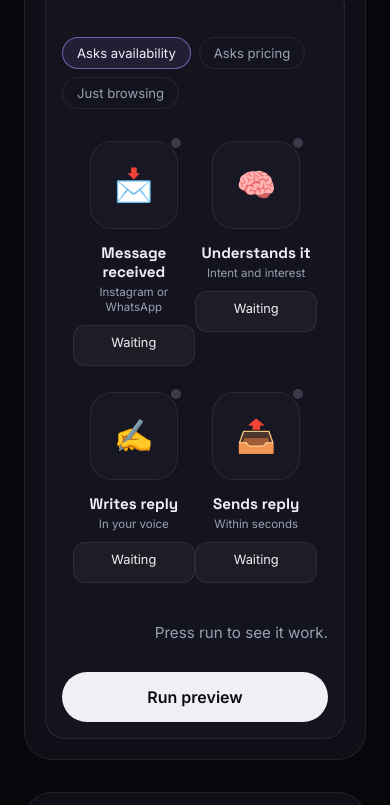
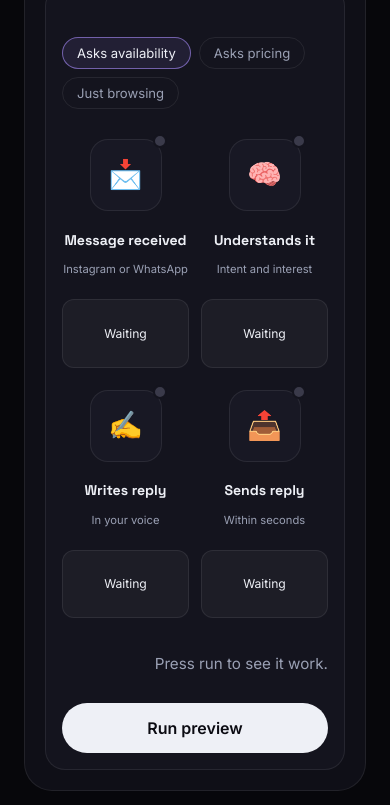
Before and after one commit to mithuee7/automation-resume, a website: page public/index.html in a window 390 px wide. Shown: the part 954-1759 px from the top of the page. Drawn offline with Linux system fonts and the light colour scheme.

Commit message:
Phone layout: even two-column node grid with fixed-height labels and outputs
Co-Authored-By: Claude Haiku 5.5 <noreply@anthropic.com>
Claude-Session: https://claude.ai/code/session_01GumYPiM8frT5RJ13uQFP4D

```diff
--- a/public/styles.css
+++ b/public/styles.css
@@ -293,8 +293,55 @@ a { color: inherit; text-decoration: none; }
   .wf { padding: 26px; }
 }
 @media (max-width: 700px) {
+  .pipeline {
+    display: grid;
+    grid-template-columns: 1fr 1fr;
+    gap: 22px 12px;
+    padding: 4px 0 0;
+  }
   .link { display: none; }
-  .node { flex: 0 0 46%; }
+  .node {
+    flex: none;
+    width: 100%;
+    min-width: 0;
+    display: grid;
+    grid-template-rows: auto auto auto 1fr;
+    justify-items: center;
+    align-content: start;
+  }
+  .tile { width: 72px; height: 72px; font-size: 28px; border-radius: 18px; }
+  .tile::before { border-radius: 23px; inset: -4px; }
+  .label {
+    margin-top: 12px;
+    font-size: 0.88rem;
+    min-height: 2.5em;
+    display: flex;
+    align-items: center;
+    justify-content: center;
+  }
+  .sub {
+    font-size: 0.7rem;
+    min-height: 2.6em;
+    display: flex;
+    align-items: flex-start;
+    justify-content: center;
+  }
+  .out {
+    margin-top: 8px;
+    width: 100%;
+    min-height: 5.6em;
+    font-size: 0.76rem;
+    display: flex;
+    align-items: center;
+    justify-content: center;
+    text-align: center;
+  }
+  .samples { padding-right: 0; padding-top: 34px; }
+  .run-count { top: 16px; right: 16px; }
+}
+@media (max-width: 380px) {
+  .pipeline { gap: 18px 8px; }
+  .label { font-size: 0.82rem; }
 }
 @media (max-width: 560px) {
   .hero { padding-top: 80px; padding-bottom: 70px; }
```
